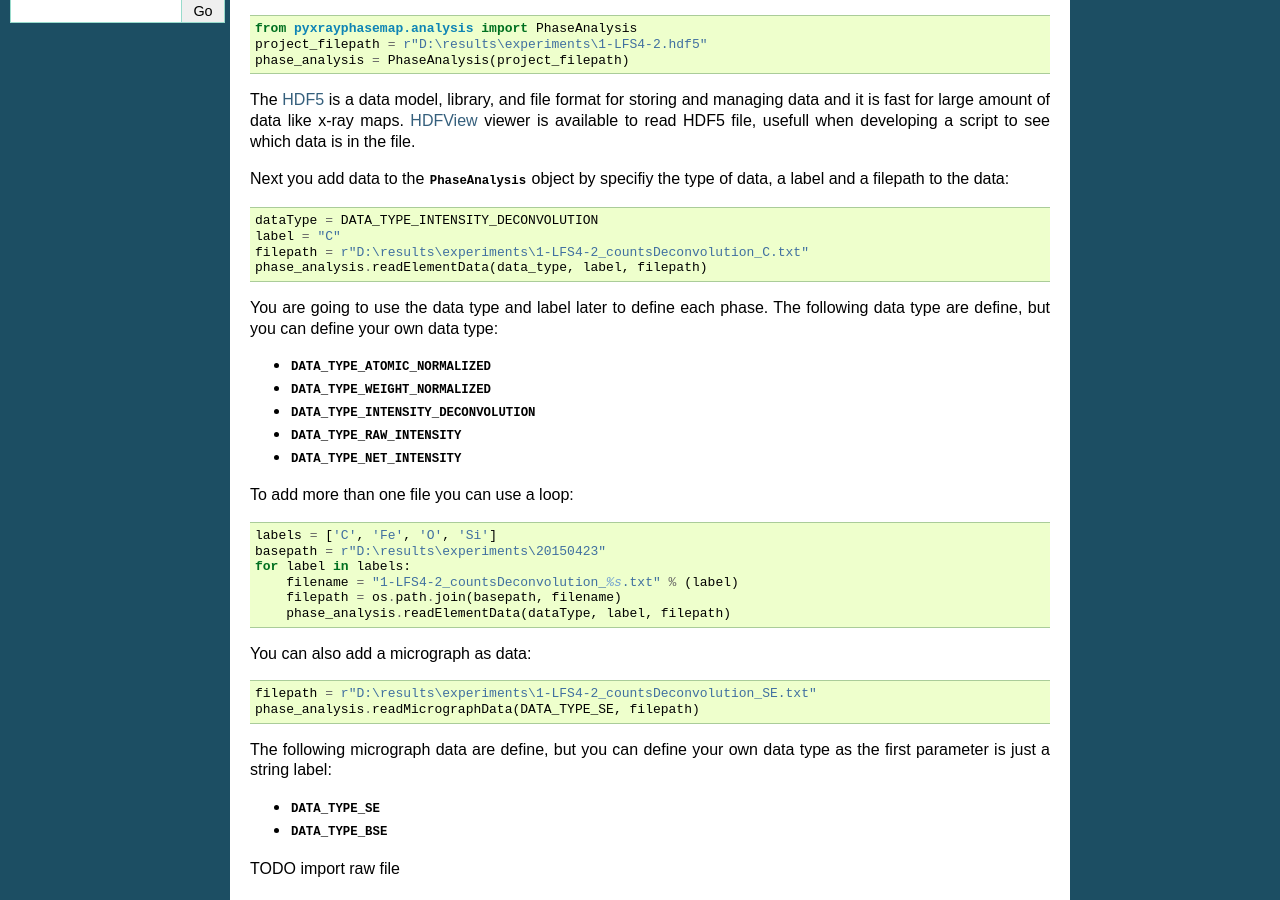
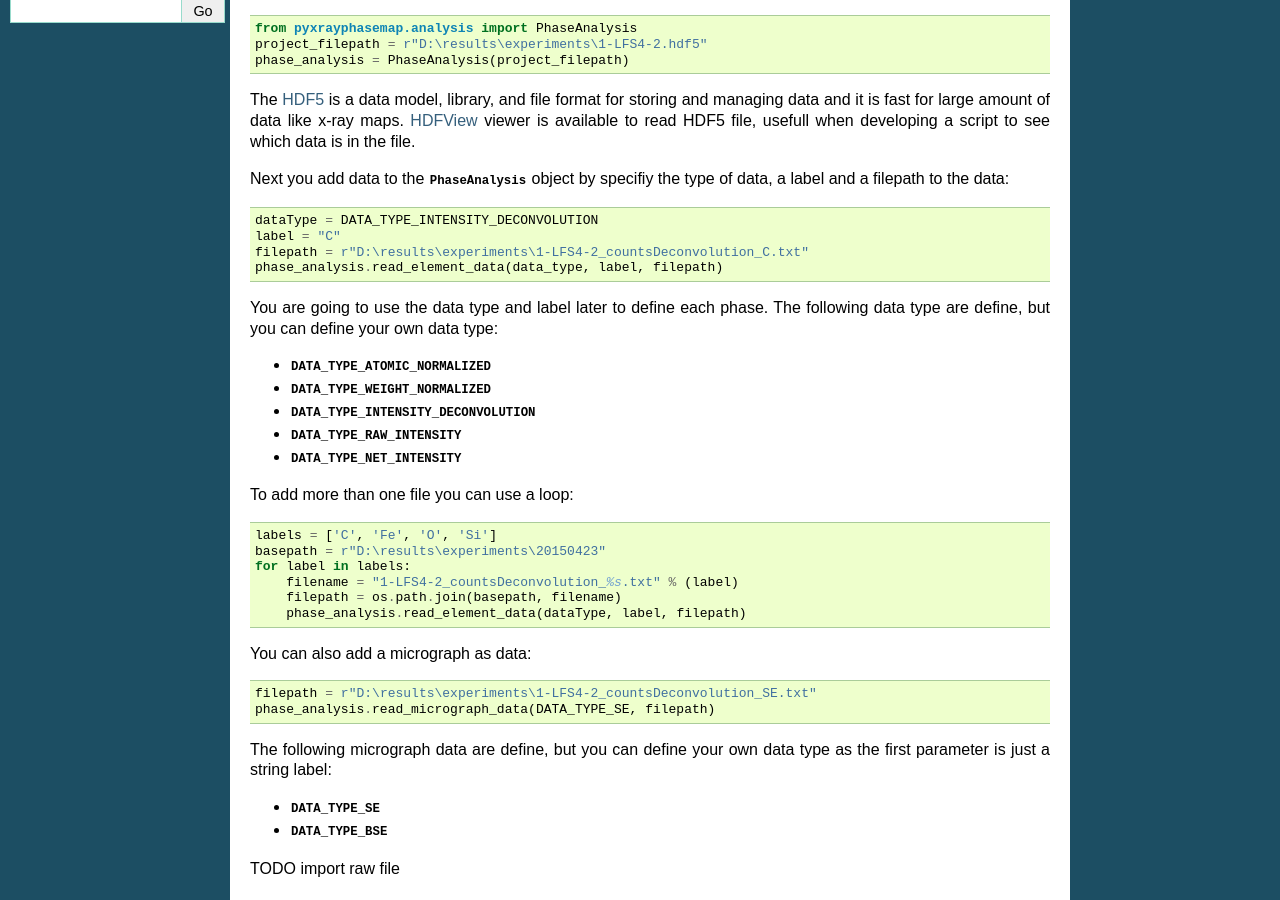
Before and after one commit to drix00/pyxrayphasemap, a Sphinx documentation site: the page built from docs/usage.rst, in a window 1280 px wide and 900 px high, scrolled down 366 px. Built offline with Sphinx 7.4.7, drawn with Linux system fonts in a browser that asks for light colours; some of the changed text lies outside the part shown.

```diff
--- a/docs/usage.rst
+++ b/docs/usage.rst
@@ -33,7 +33,7 @@ a label and a filepath to the data::
     dataType = DATA_TYPE_INTENSITY_DECONVOLUTION
     label = "C"
     filepath = r"D:\results\experiments\1-LFS4-2_countsDeconvolution_C.txt"
-    phase_analysis.readElementData(data_type, label, filepath)
+    phase_analysis.read_element_data(data_type, label, filepath)
 
 You are going to use the data type and label later to define each phase.
 The following data type are define, but you can define your own data type:
@@ -51,12 +51,12 @@ To add more than one file you can use a loop::
     for label in labels:
         filename = "1-LFS4-2_countsDeconvolution_%s.txt" % (label)
         filepath = os.path.join(basepath, filename)
-        phase_analysis.readElementData(dataType, label, filepath)
+        phase_analysis.read_element_data(dataType, label, filepath)
 
 You can also add a micrograph as data::
 
    filepath = r"D:\results\experiments\1-LFS4-2_countsDeconvolution_SE.txt"
-   phase_analysis.readMicrographData(DATA_TYPE_SE, filepath)
+   phase_analysis.read_micrograph_data(DATA_TYPE_SE, filepath)
 
 The following micrograph data are define, but you can define your own data type as the first parameter is just
 a string label:
@@ -142,6 +142,6 @@ Than add it to :py:class:`~pyxrayphasemap.map.PhaseMap` object with a valid
 
     phase_map.add_phase(phase, "red")
 
- Now you can display the phase map::
+Now you can display the phase map::
 
     phase_map.display_map()
```
Also changed, not shown: README.rst (+11 -12 lines), docs/code/xrayphasemap.rst (+8 -8 lines), 3 other files.
